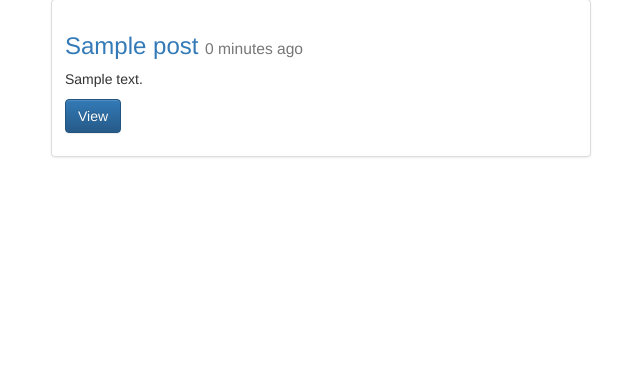
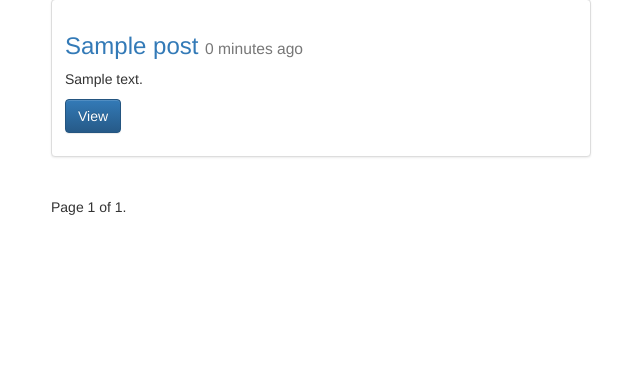
Before and after one commit to imelnichuk/django-eureka, a Django app: page /posts/ in a window 1280 px wide. Shown: the part 71-462 px from the top of the page, without its empty margins (319-959 px from the left). Run offline with Django 3.2, Linux system fonts and the light colour scheme; tables that the repository leaves empty hold one stand-in row (values such as "Sample post"); some libraries are stand-ins or nearby versions.

Commit message:
Added posts pagination

```diff
--- a/src/posts/models.py
+++ b/src/posts/models.py
@@ -17,3 +17,6 @@ class Post(models.Model):
     def get_absolute_url(self):
         return reverse("posts:detail", kwargs={"id": self.id})
         #return "/posts/%s/" %(self.id)
+
+    class Meta:
+        ordering = ["-timestamp", "-updated"]
--- a/src/posts/views.py
+++ b/src/posts/views.py
@@ -1,4 +1,5 @@
 from django.contrib import messages
+from django.core.paginator import Paginator, EmptyPage, PageNotAnInteger
 from django.http import HttpResponse, HttpResponseRedirect
 from django.shortcuts import render, get_object_or_404, redirect
 
@@ -6,10 +7,24 @@ from .forms import PostForm
 from .models import Post
 
 def post_list(request):
-    queryset = Post.objects.all()
+    queryset_list = Post.objects.all() #.order_by("-timestamp")
+    paginator = Paginator(queryset_list, 5) # Show N contacts per page
+
+    page_request_var = "page"
+    page = request.GET.get('page')
+    try:
+        queryset = paginator.page(page)
+    except PageNotAnInteger:
+        # If page is not an integer, deliver first page.
+        queryset = paginator.page(1)
+    except EmptyPage:
+        # If page is out of range (e.g. 9999), deliver last page of results.
+        queryset = paginator.page(paginator.num_pages)
+
     context = {
         "title": "List",
         "object_list": queryset,
+        "page_request_var": page_request_var,
     }
     return render(request, 'post_list.html', context)
 
--- a/src/templates/post_list.html
+++ b/src/templates/post_list.html
@@ -20,5 +20,21 @@
 </div>
 {% endfor%}
 
+<div class="pagination">
+    <span class="step-links">
+        {% if object_list.has_previous %}
+            <a href="?{{page_request_var}}={{ object_list.previous_page_number }}">previous</a>
+        {% endif %}
+
+        <span class="current">
+            Page {{ object_list.number }} of {{ object_list.paginator.num_pages }}.
+        </span>
+
+        {% if object_list.has_next %}
+            <a href="?{{page_request_var}}={{ object_list.next_page_number }}">next</a>
+        {% endif %}
+    </span>
+</div>
+
 </div>
 {% endblock content %}
```
